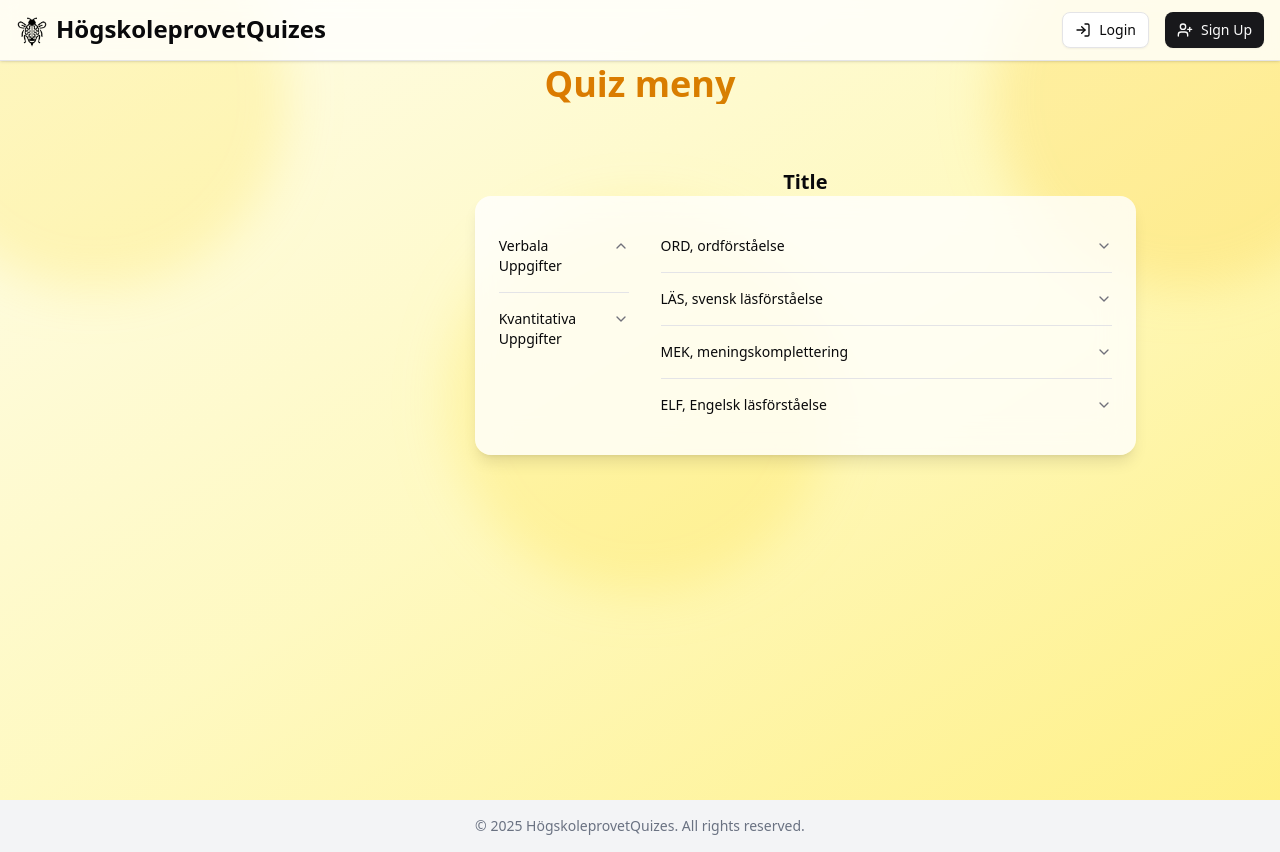
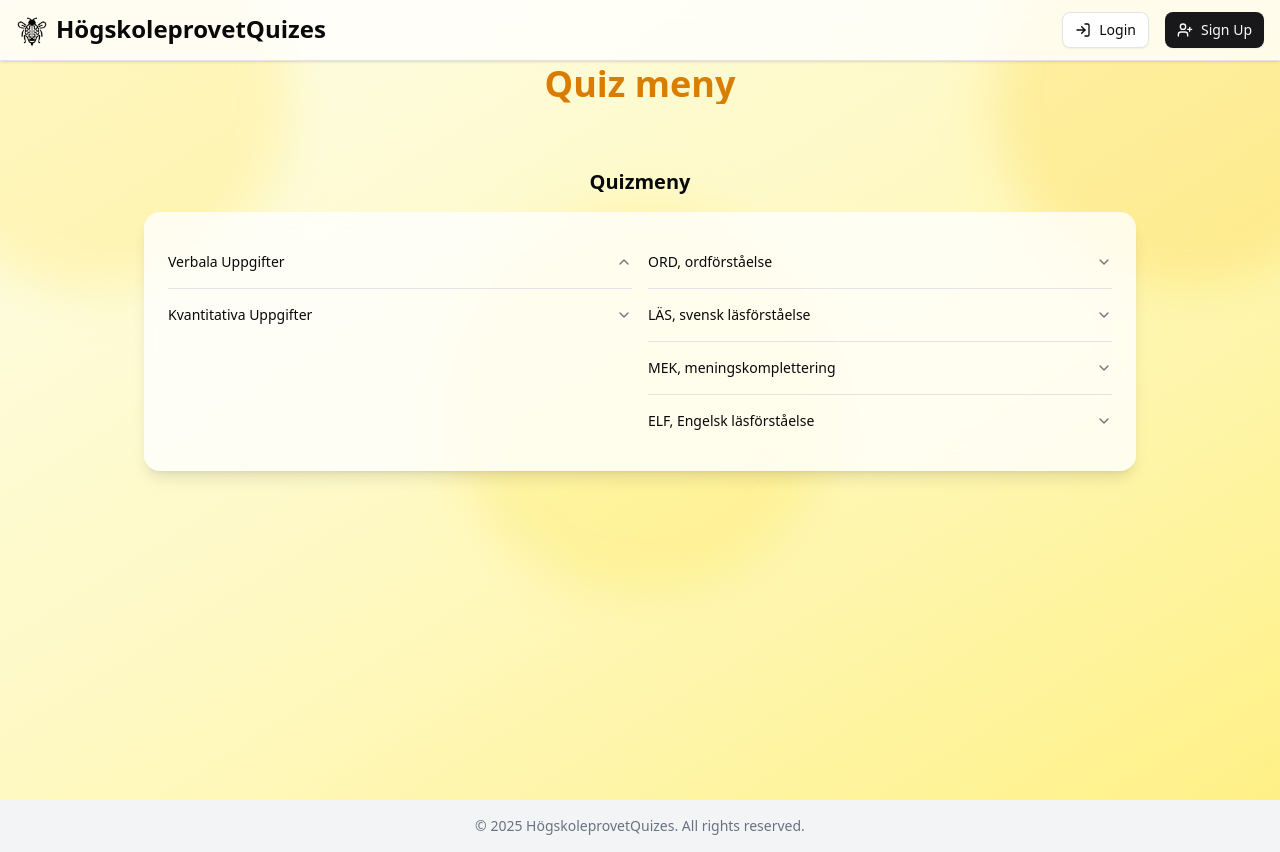
Before and after one commit to yousl902/ai-quizzes-web, a Next.js app: page /quizMenu in a window 1280 px wide. Both pictures are taken after a click on the button "Verbala Uppgifter". Built offline with nearby package versions, Linux system fonts and the light colour scheme.

Commit message:
Test motion div for nested

```diff
--- a/components/QuizMeny.tsx
+++ b/components/QuizMeny.tsx
@@ -26,7 +26,7 @@ type QuizMenuProps = {
 export default function QuizMeny({ quizMenuContent } : QuizMenuProps) {
   const [activeItem, setActiveItem] = useState<string | null>(null);
 
-    const showNested = !!(activeItem && quizMenuContent[activeItem]?.items);
+  const nestedItems = activeItem ? quizMenuContent[activeItem]?.items : null;
 
   return (
     <motion.section
@@ -34,23 +34,17 @@ export default function QuizMeny({ quizMenuContent } : QuizMenuProps) {
       whileInView={{ opacity: 1, y: 0 }}
       viewport={{ once: true }}
       transition={{ duration: 0.6, delay: 0.2 }}
-            className="mb-20 w-full lg:w-2/3 lg:ml-auto"
+      className="mb-20 w-full"
     >
+      <h2 className="text-xl font-semibold text-center mb-4">Quizmeny</h2>
 
-          <h2 className="text-xl font-semibold text-center">Title</h2>
-
-          <motion.div
-            layout
-            className="flex gap-4 bg-white/80 backdrop-blur-lg rounded-2xl p-6 shadow-lg overflow-hidden"
-            transition={{duration: 0.4, ease: "easeInOut"}}
-          >
+      <div className={`bg-white/80 backdrop-blur-lg rounded-2xl p-6 shadow-lg transition-all duration-500 ${nestedItems ? 'flex space-x-4' : 'block'}`}>
         {/* Main Accordion */}
-            <div className="w-full lg:w-auto">
+        <div className={`${nestedItems ? 'w-1/2' : 'w-full'}`}>
           <Accordion
             type="single"
             collapsible
             onValueChange={(value: string | undefined) => setActiveItem(value ?? null)}
-
           >
             {Object.entries(quizMenuContent).map(([key, section]) => (
               <AccordionItem key={key} value={key}>
@@ -60,19 +54,19 @@ export default function QuizMeny({ quizMenuContent } : QuizMenuProps) {
           </Accordion>
         </div>
 
-            {/* Nested Accordion based on selected item */}
+        {/* Nested Accordion */}
         <AnimatePresence>
-              {showNested && (
+          {nestedItems && (
             <motion.div
               key="nested"
-                  initial={{ width: 0, opacity: 0 }}
-                  animate={{ width: "100%", opacity: 1 }}
-                  exit={{ width: 0, opacity: 0 }}
+              initial={{ opacity: 0, width: 0 }}
+              animate={{ opacity: 1, width: "50%" }}
+              exit={{ opacity: 0, width: 0 }}
               transition={{ duration: 0.4, ease: "easeInOut" }}
-                  className="ml-4 overflow-hidden"
+              className="overflow-hidden"
             >
               <Accordion type="single" collapsible>
-                    {quizMenuContent[activeItem].items.map((item, index) => (
+                {nestedItems.map((item, index) => (
                   <AccordionItem key={index} value={`nested-${index}`}>
                     <AccordionTrigger>{item.title}</AccordionTrigger>
                     <AccordionContent>{item.content}</AccordionContent>
@@ -82,7 +76,7 @@ export default function QuizMeny({ quizMenuContent } : QuizMenuProps) {
             </motion.div>
           )}
         </AnimatePresence>
-          </motion.div>
+      </div>
     </motion.section>
   );
 }
```
Lines whose indentation alone changed are shown as unchanged.
